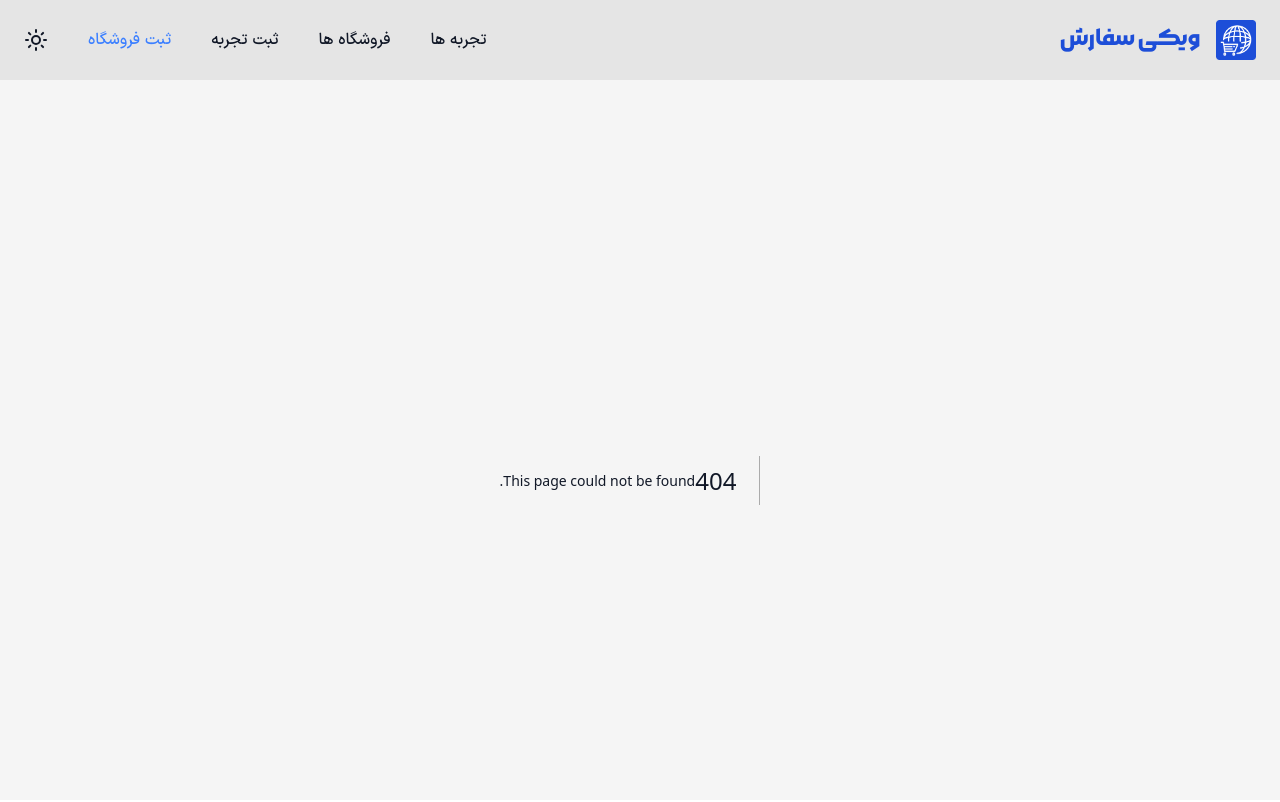
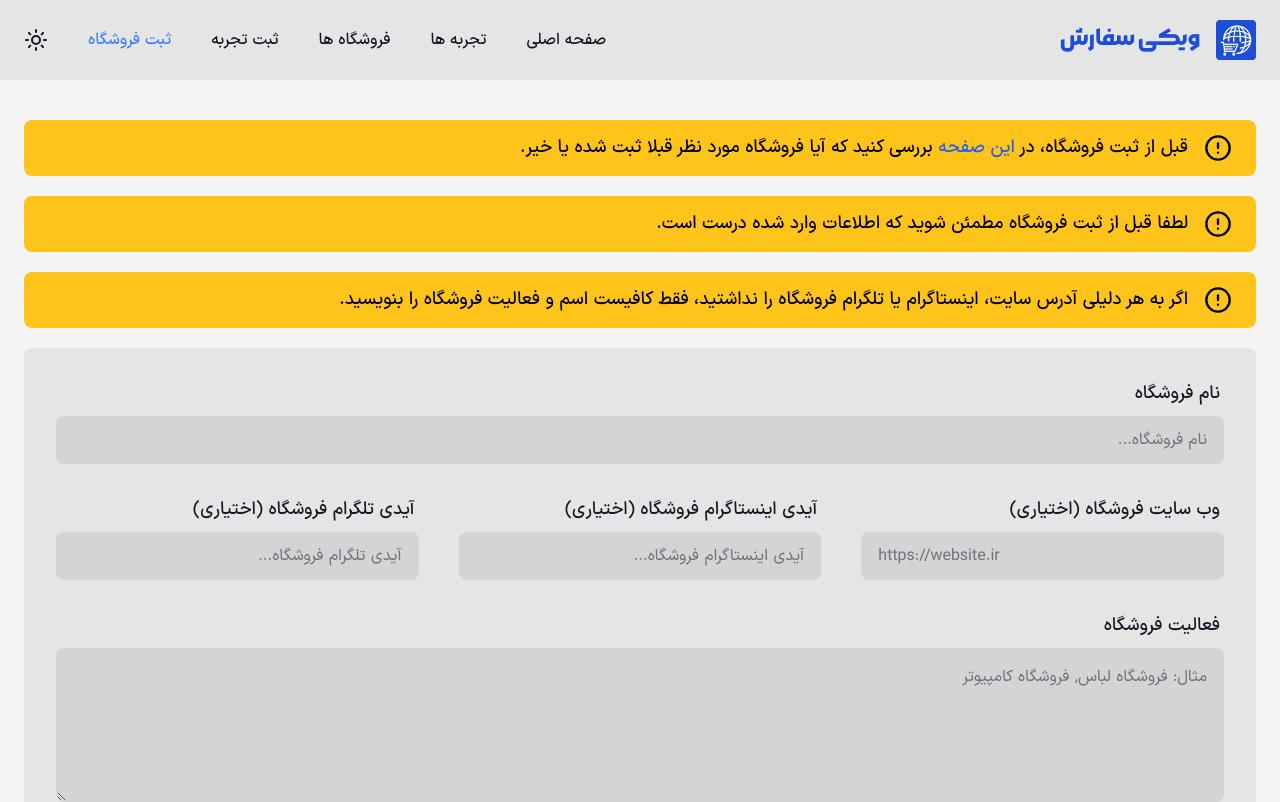
Before and after one commit to MersadHabibi/wiki-sefaresh, a Next.js app: page /stores/new-store in a window 1280 px wide. Before the commit this address had no page. Shown: the top 802 px of the page. Built offline with nearby package versions, Linux system fonts and the light colour scheme.

Commit message:
Build: /stores/new-store

```diff
--- a/package.json
+++ b/package.json
@@ -21,6 +21,7 @@
     "next-themes": "^0.3.0",
     "react": "^18",
     "react-dom": "^18",
+    "react-hook-form": "^7.53.0",
     "sharp": "^0.33.5",
     "tailwind-merge": "^2.3.0",
     "zod": "^3.23.8",
--- /dev/null
+++ b/src/app/stores/new-store/_components/NewStoreForm.tsx
@@ -0,0 +1,98 @@
+"use client";
+
+import Input from "@/components/modules/Input";
+import { zodResolver } from "@hookform/resolvers/zod";
+import { useForm } from "react-hook-form";
+import { NewStoreFormData, NewStoreSchema } from "./NewStoreFormSchema";
+import { cn } from "@/lib/utils";
+
+export default function NewStoreForm() {
+  const {
+    register,
+    handleSubmit,
+    formState: { errors },
+    setError,
+  } = useForm<NewStoreFormData>({
+    resolver: zodResolver(NewStoreSchema), // Apply the zodResolver
+  });
+
+  const onSubmit = async (data: NewStoreFormData) => {
+    console.log("SUCCESS", data);
+  };
+
+  return (
+    <form
+      onSubmit={handleSubmit(onSubmit)}
+      className="grid w-full grid-cols-6 gap-6 overflow-hidden rounded-lg bg-neutral-200 p-5 text-start dark:bg-neutral-900 sm:p-8 xl:gap-x-10 xl:gap-y-8">
+      <Input
+        classNames={{
+          container: "col-span-6",
+        }}
+        name="name"
+        label="نام فروشگاه"
+        placeholder="نام فروشگاه..."
+        register={register}
+        error={errors.name}
+      />
+      <Input
+        dir="ltr"
+        classNames={{
+          container: "col-span-6 lg:col-span-2",
+        }}
+        name="site"
+        label="وب سایت فروشگاه (اختیاری)"
+        // type="url"
+        placeholder="https://website.ir"
+        register={register}
+        error={errors.site}
+      />
+      <Input
+        classNames={{
+          container: "col-span-6 md:col-span-3 lg:col-span-2",
+        }}
+        name="instagram"
+        placeholder="آیدی اینستاگرام فروشگاه..."
+        label="آیدی اینستاگرام فروشگاه (اختیاری)"
+        register={register}
+        error={errors.instagram}
+      />
+      <Input
+        classNames={{
+          container: "col-span-6 md:col-span-3 lg:col-span-2",
+        }}
+        name="telegram"
+        placeholder="آیدی تلگرام فروشگاه..."
+        label="آیدی تلگرام فروشگاه (اختیاری)"
+        register={register}
+        error={errors.telegram}
+      />
+      <label className="form-control col-span-6 w-full">
+        <div className="label pt-0">
+          <span className="label-text text-base font-medium text-font-color dark:text-font-color-dark sm:text-lg">
+            فعالیت فروشگاه
+          </span>
+        </div>
+        <textarea
+          placeholder="مثال: فروشگاه لباس, فروشگاه کامپیوتر"
+          className={cn(
+            "textarea max-h-[400px] w-full bg-neutral-300 py-4 text-base placeholder:text-gray-500 dark:bg-neutral-800",
+            errors.activityField?.message && "border-2 !border-red-500",
+          )}
+          {...register("activityField" as any)}
+          //   {/* {props.error?.message ? (
+          //   <p className="mt-1 text-red-500">{props.error.message}</p>
+          // ) : null} */}
+          rows={5}
+        />
+        {errors.activityField?.message ? (
+          <p className="mt-1 text-sm text-red-500">
+            {errors.activityField.message}
+          </p>
+        ) : null}
+      </label>
+      <button className="btn btn-primary col-span-6 h-12 w-full border-none bg-primary text-base font-medium text-font-color-white dark:bg-primary-dark">
+        ثبت فروشگاه
+      </button>
+    </form>
+  );
+}
--- /dev/null
+++ b/src/app/stores/new-store/_components/NewStoreFormSchema.ts
@@ -0,0 +1,29 @@
+import { z, ZodType } from "zod";
+
+export const NewStoreSchema: ZodType<NewStoreFormData> = z.object({
+  name: z
+    .string()
+    .min(3, { message: "نام فروشگاه باید بیشتر از ۳ حرف باشد!" })
+    .max(25, { message: "نام فروشگاه باید کمتر از ۲۵ حرف باشد!" }),
+  site: z
+    .string()
+    .url({ message: "لینک معتبر نیست!" })
+    .optional()
+    .or(z.literal("")),
+  instagram: z.string().max(40).optional(),
+  telegram: z.string().max(40).optional(),
+  activityField: z
+    .string()
+    .min(3, { message: "فعالیت فروشگاه باید بیشتر از ۳ حرف باشد!" })
+    .max(300, { message: "فعالیت فروشگاه باید کمتر از ۳۰۰ حرف باشد!" }),
+});
+
+export type NewStoreFormData = {
+  name: string;
+  site?: string;
+  instagram?: string;
+  telegram?: string;
+  activityField: string;
+};
+
+// export type ValidFieldNames = "email" | "password";
--- /dev/null
+++ b/src/app/stores/new-store/page.tsx
@@ -0,0 +1,39 @@
+import Input from "@/components/modules/Input";
+import { CircleAlertIcon } from "lucide-react";
+import Link from "next/link";
+import NewStoreForm from "./_components/NewStoreForm";
+
+export default function NewStorePage() {
+  return (
+    <main className="h-fit bg-neutral-100 pb-20 pt-10 dark:bg-neutral-950 lg:pb-20 lg:pt-10">
+      <section className="container">
+        <div className="mb-5 flex h-fit w-full items-center gap-x-2 rounded-lg bg-warning/90 px-4 py-2 font-medium text-black sm:h-14 sm:gap-x-4 sm:px-6 sm:py-0 md:text-lg ">
+          <CircleAlertIcon className="size-6 shrink-0 sm:size-7" />
+          <p className="">
+            قبل از ثبت فروشگاه، در{" "}
+            <Link
+              className="text-blue-600 hover:underline dark:text-blue-700"
+              href={"/stores"}>
+              این صفحه
+            </Link>{" "}
+            بررسی کنید که آیا فروشگاه مورد نظر قبلا ثبت شده یا خیر.
+          </p>
+        </div>
+        <div className="mb-5 flex h-fit w-full items-center gap-x-2 rounded-lg bg-warning/90 px-4 py-2 font-medium text-black sm:h-14 sm:gap-x-4 sm:px-6 sm:py-0 md:text-lg ">
+          <CircleAlertIcon className="size-6 shrink-0 sm:size-7" />
+          <p className="">
+            لطفا قبل از ثبت فروشگاه مطمئن شوید که اطلاعات وارد شده درست است.
+          </p>
+        </div>
+        <div className="mb-5 flex h-fit w-full items-center gap-x-2 rounded-lg bg-warning/90 px-4 py-2 font-medium text-black sm:h-14 sm:gap-x-4 sm:px-6 sm:py-0 md:text-lg ">
+          <CircleAlertIcon className="size-6 shrink-0 sm:size-7" />
+          <p className="">
+            اگر به هر دلیلی آدرس سایت، اینستاگرام یا تلگرام فروشگاه را نداشتید،
+            فقط کافیست اسم و فعالیت فروشگاه را بنویسید.
+          </p>
+        </div>
+        <NewStoreForm />
+      </section>
+    </main>
+  );
+}
--- a/src/app/stores/page.tsx
+++ b/src/app/stores/page.tsx
@@ -108,7 +108,7 @@ export default function StoresPage() {
                   </div>
                 </div>
               </div>
-              <button className="btn btn-primary mt-4 w-full rounded-md border-none bg-primary text-base font-medium text-white dark:bg-primary-dark">
+              <button className="text-font-color-white btn btn-primary mt-4 w-full rounded-md border-none bg-primary text-base font-medium dark:bg-primary-dark">
                 دیدن تجربه ها
               </button>
             </div>
--- /dev/null
+++ b/src/components/modules/Input.tsx
@@ -0,0 +1,70 @@
+"use client";
+
+import { cn } from "@/lib/utils";
+import { error } from "console";
+import { EyeIcon, EyeOffIcon } from "lucide-react";
+import { useState } from "react";
+import { FieldError, UseFormRegister } from "react-hook-form";
+
+type TProps = {
+  label?: string;
+  type?: string;
+  placeholder?: string;
+  name: string;
+  register?: UseFormRegister<any>;
+  error?:
+    | FieldError
+    | undefined
+    | {
+        message: string;
+      };
+  valueAsNumber?: boolean;
+  classNames?: Partial<{
+    input: string;
+    label: string;
+    container: string;
+  }>;
+  value?: string;
+  dir?: "ltr" | "rtl";
+  onInput?: (event: React.FormEvent<HTMLInputElement>) => void;
+  onChange?: (event: React.ChangeEvent<HTMLInputElement>) => void;
+};
+
+export default function Input(props: TProps) {
+  return (
+    <label className={cn("form-control w-full", props.classNames?.container)}>
+      <div className="label pt-0">
+        <span
+          className={cn(
+            "label-text text-base font-medium text-font-color dark:text-font-color-dark sm:text-lg",
+            props.classNames?.label,
+          )}>
+          {props.label}
+        </span>
+      </div>
+      <input
+        dir={props.dir}
+        name={props.name}
+        placeholder={props.placeholder}
+        className={cn(
+          "input w-full bg-neutral-300 placeholder:text-gray-500 dark:bg-neutral-800",
+          props.classNames?.input,
+          props.error?.message && "border-2 !border-red-500",
+        )}
+        type={props.type || "text"}
+        onInput={(event) => props.onInput && props.onInput(event)}
+        {...(props.register
+          ? {
+              ...props.register(props.name as any, {
+                valueAsNumber: props.valueAsNumber,
+              }),
+            }
+          : undefined)}
+        value={props.value}
+      />
+      {props.error?.message ? (
+        <p className="mt-1 text-sm text-red-500">{props.error.message}</p>
+      ) : null}
+    </label>
+  );
+}
--- a/src/components/templates/navbar/MobileSidebarMenu.tsx
+++ b/src/components/templates/navbar/MobileSidebarMenu.tsx
@@ -77,7 +77,7 @@ export default function MobileSidebarMenu() {
 
   return (
     <>
-      <button className="md:hidden" onClick={() => setIsOpen(!isOpen)}>
+      <button className="lg:hidden" onClick={() => setIsOpen(!isOpen)}>
         <MenuIcon className="size-7" />
       </button>
       <div
--- a/src/components/templates/navbar/Navbar.tsx
+++ b/src/components/templates/navbar/Navbar.tsx
@@ -21,30 +21,35 @@ export default function Navbar() {
             ویکی سفارش
           </Link>
         </div>
-        <nav className="hidden items-center gap-x-5 sm:gap-x-10 md:flex">
+        <nav className="hidden items-center gap-x-5 sm:gap-x-10 lg:flex">
+          <NavLink
+            href={"/"}
+            className="font-medium [&.active]:text-primary-dark  dark:[&.active]:text-primary-dark">
+            صفحه اصلی
+          </NavLink>
           <NavLink
             href={"/experiences"}
-            className="font-medium [&.active]:text-primary-dark  dark:[&.active]:text-primary">
+            className="font-medium [&.active]:text-primary-dark  dark:[&.active]:text-primary-dark">
             تجربه ها
           </NavLink>
           <NavLink
             href={"/stores"}
-            className="font-medium [&.active]:text-primary-dark dark:[&.active]:text-primary">
+            className="font-medium [&.active]:text-primary-dark dark:[&.active]:text-primary-dark">
             فروشگاه ها
           </NavLink>
           <NavLink
             href={"/experiences/new-experience"}
-            className="font-medium [&.active]:text-primary-dark  dark:[&.active]:text-primary">
+            className="font-medium [&.active]:text-primary-dark  dark:[&.active]:text-primary-dark">
             ثبت تجربه
           </NavLink>
           <NavLink
             href={"/stores/new-store"}
-            className="font-medium [&.active]:text-primary-dark dark:[&.active]:text-primary">
+            className="font-medium [&.active]:text-primary-dark dark:[&.active]:text-primary-dark">
             ثبت فروشگاه
           </NavLink>
           <ChangeThemeBtn />
         </nav>
-        <div className="flex items-center gap-x-4 md:hidden">
+        <div className="flex items-center gap-x-4 lg:hidden">
           <ChangeThemeBtn />
           <MobileSidebarMenu />
         </div>
```
Also changed, not shown: 1 other file (tests, documents, lock files or other folders).
